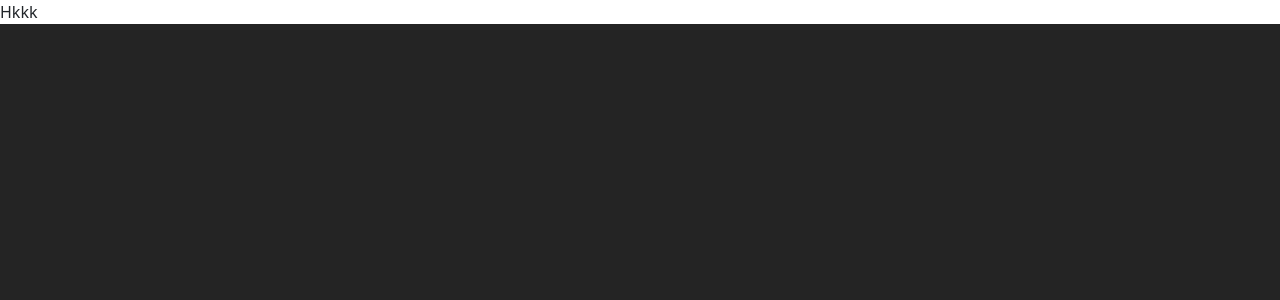
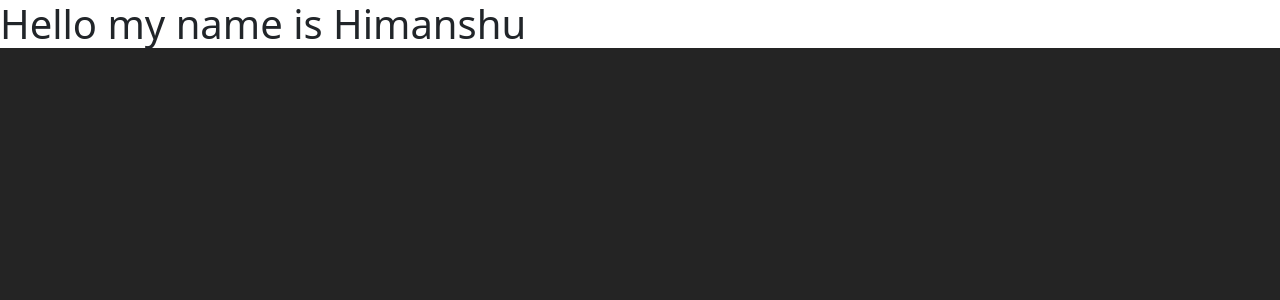
Before and after one commit to himanshu-baghel07/HRM, a React (Vite) app: page / in a window 1280 px wide. Shown: the top 300 px of the page. Built offline with nearby package versions, Linux system fonts and the light colour scheme.

Commit message:
try to change

```diff
--- a/src/App.jsx
+++ b/src/App.jsx
@@ -6,7 +6,7 @@ const App = () => {
     // meth();
   });
 
-  return <div>Hkkk</div>;
+  return <h1>Hello my name is Himanshu</h1>;
 };
 
 export default App;
```
